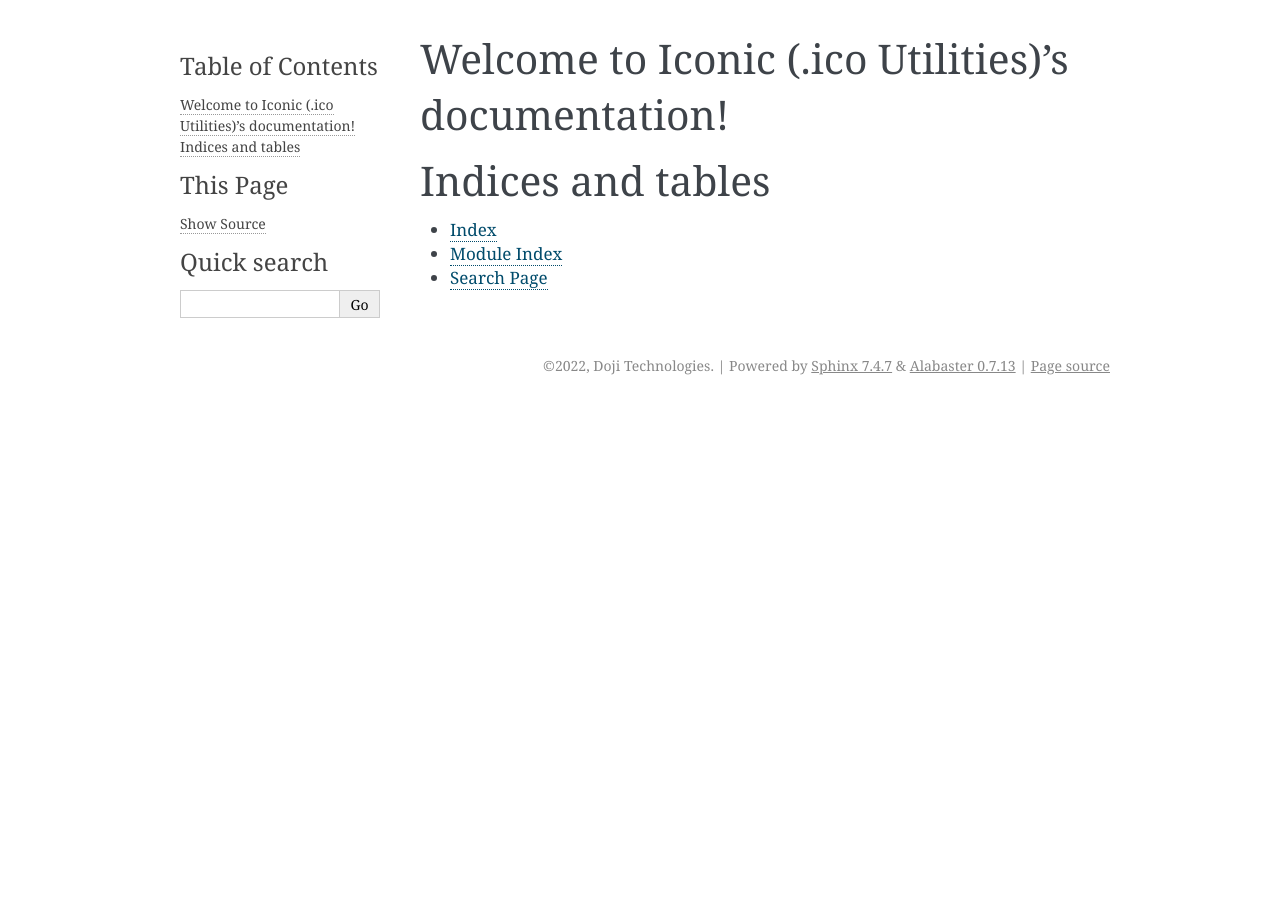
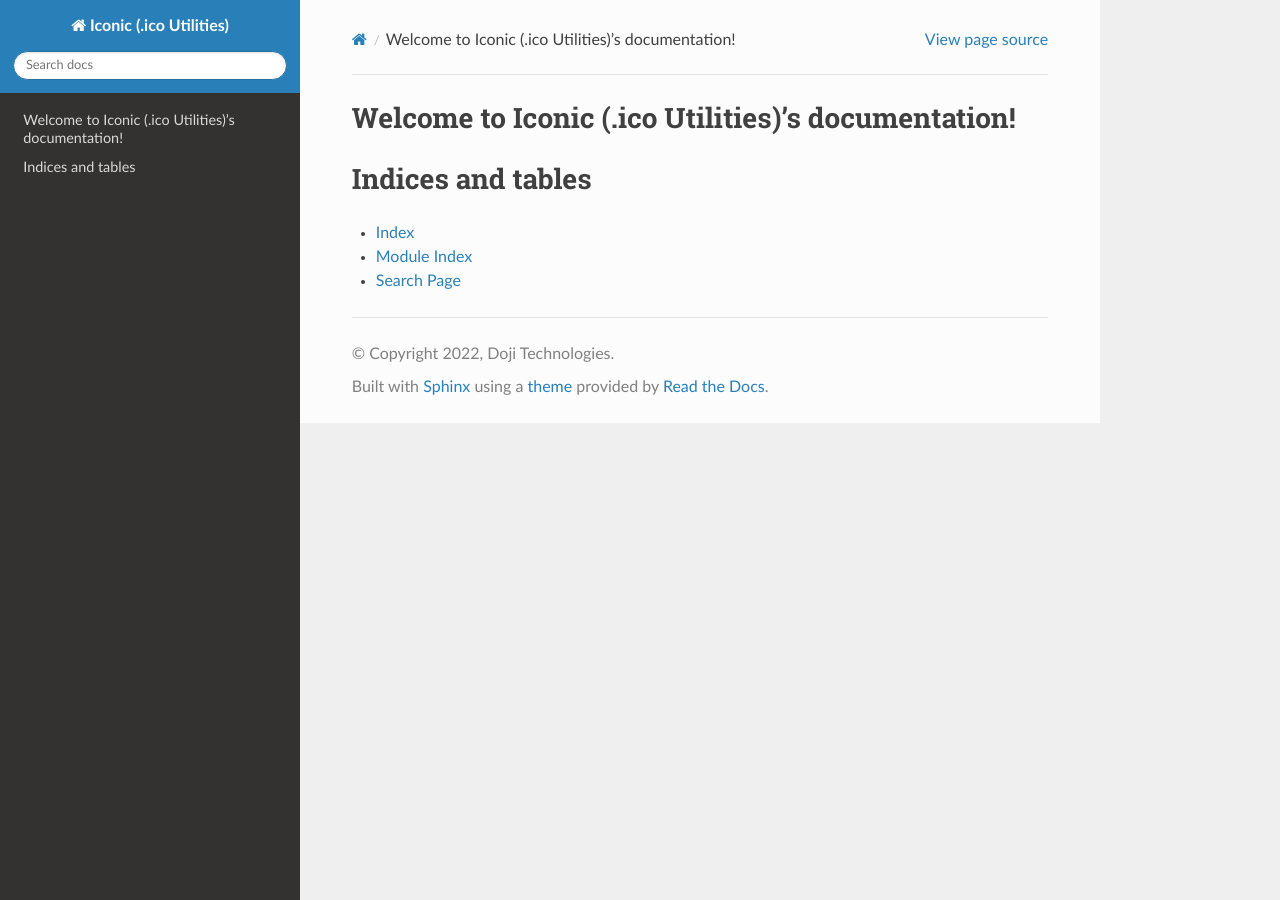
Before and after one commit to Doji-Technologies/iconic-docs, a Sphinx documentation site: the page built from source/index.rst, in a window 1280 px wide. Built offline with Sphinx 7.4.7 and the Read the Docs theme 2.0.0, drawn with Linux system fonts in a browser that asks for light colours.

Commit message:
use 'Read the Docs' theme

```diff
--- a/source/conf.py
+++ b/source/conf.py
@@ -1,3 +1,5 @@
+import sphinx_rtd_theme
+
 # Configuration file for the Sphinx documentation builder.
 #
 # This file only contains a selection of the most common options. For a full
@@ -31,6 +33,7 @@ release = '2022'
 # extensions coming with Sphinx (named 'sphinx.ext.*') or your custom
 # ones.
 extensions = [
+	'sphinx_rtd_theme',
 ]
 
 # Add any paths that contain templates here, relative to this directory.
@@ -47,7 +50,7 @@ exclude_patterns = []
 # The theme to use for HTML and HTML Help pages.  See the documentation for
 # a list of builtin themes.
 #
-html_theme = 'alabaster'
+html_theme = 'sphinx_rtd_theme'
 
 # Add any paths that contain custom static files (such as style sheets) here,
 # relative to this directory. They are copied after the builtin static files,
```
